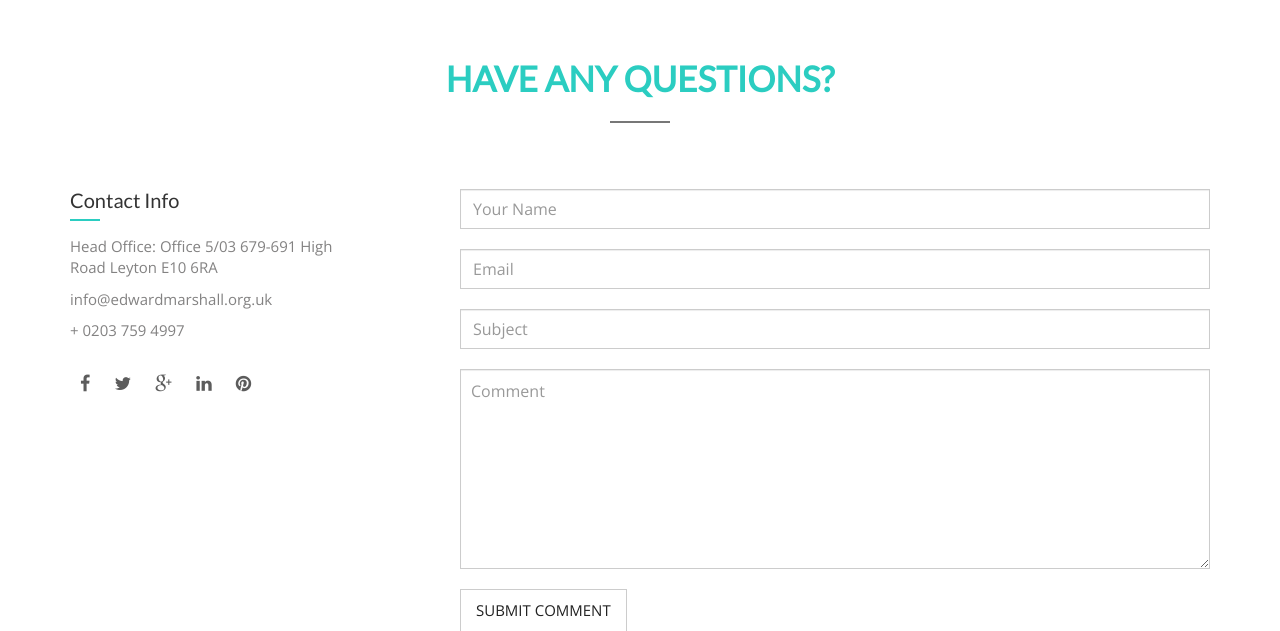
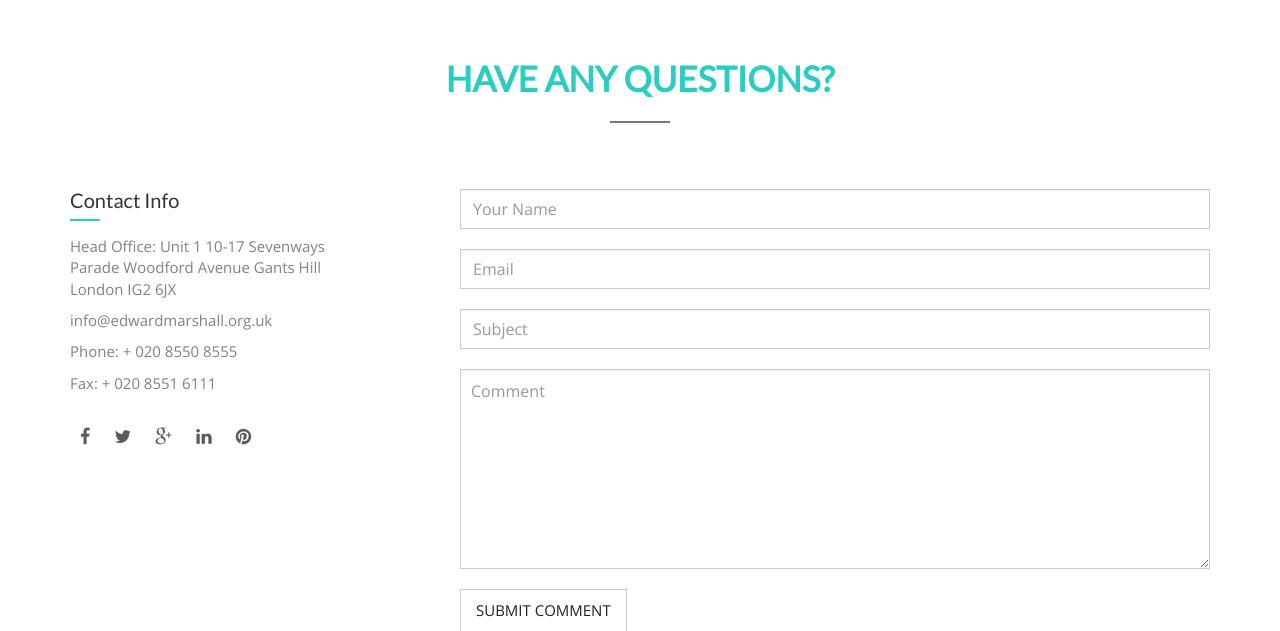
Before and after one commit to omairshamshir/marshalls, a Django app: page /contact in a window 1280 px wide. Shown: the part 370-1001 px from the top of the page. Run offline with Django 3.2, Linux system fonts and the light colour scheme; some libraries are stand-ins or nearby versions.

Commit message:
Update contact.html

```diff
--- a/marshall/templates/contact.html
+++ b/marshall/templates/contact.html
@@ -172,9 +172,10 @@
 {#                                    suffered alteration in some form, by injected humour</p>#}
                                 <address class="single-address">
                                     <p>Head Office:
-                                        Office 5/03 679-691 High Road Leyton E10 6RA</p>
+                                        Unit 1 10-17 Sevenways Parade Woodford Avenue Gants Hill London IG2 6JX</p>
                                     <p>info@edwardmarshall.org.uk</p>
-                                    <p>+ 0203 759 4997</p>
+                                    <p>Phone: + 020 8550 8555</p>
+                                    <p>Fax: + 020 8551 6111</p>
                                 </address>
                                 <div class="footer-right contact-social">
                                     <a href="index.html"><i class="fa fa-facebook"></i></a>
```
